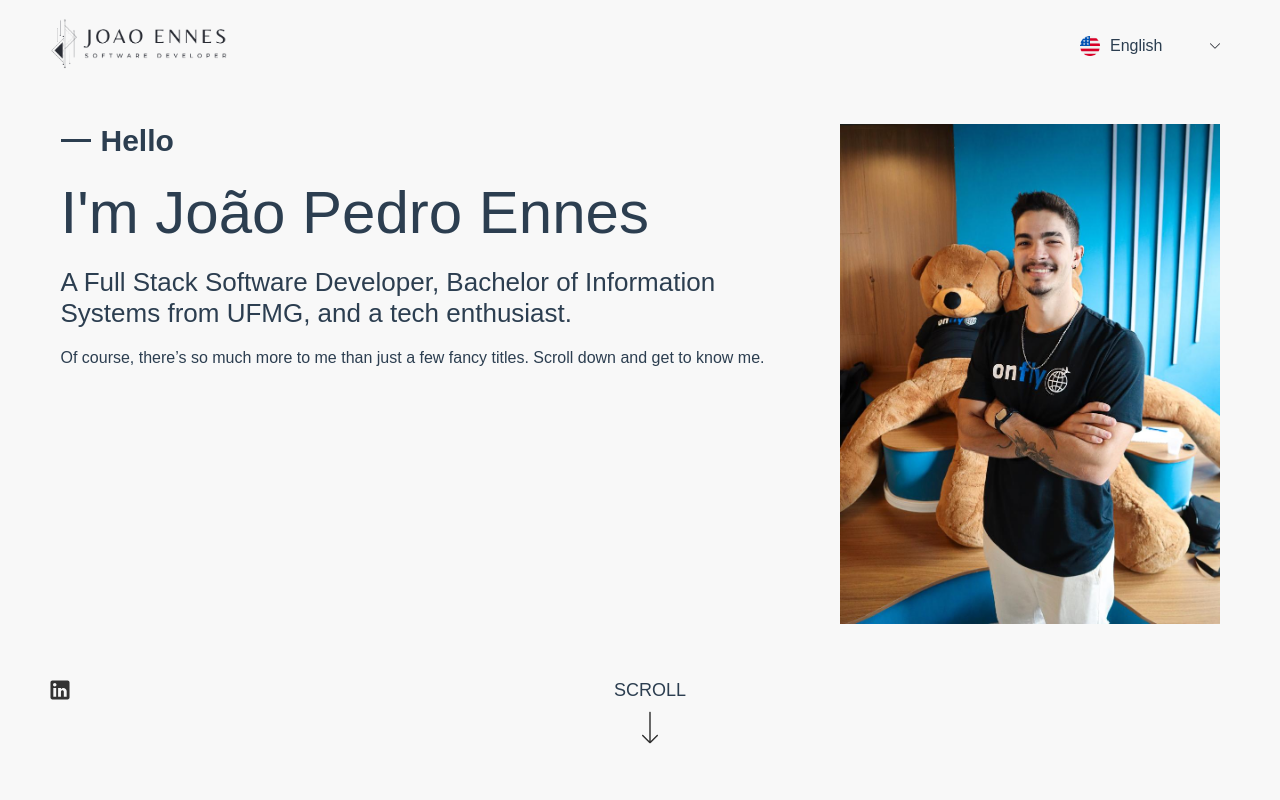
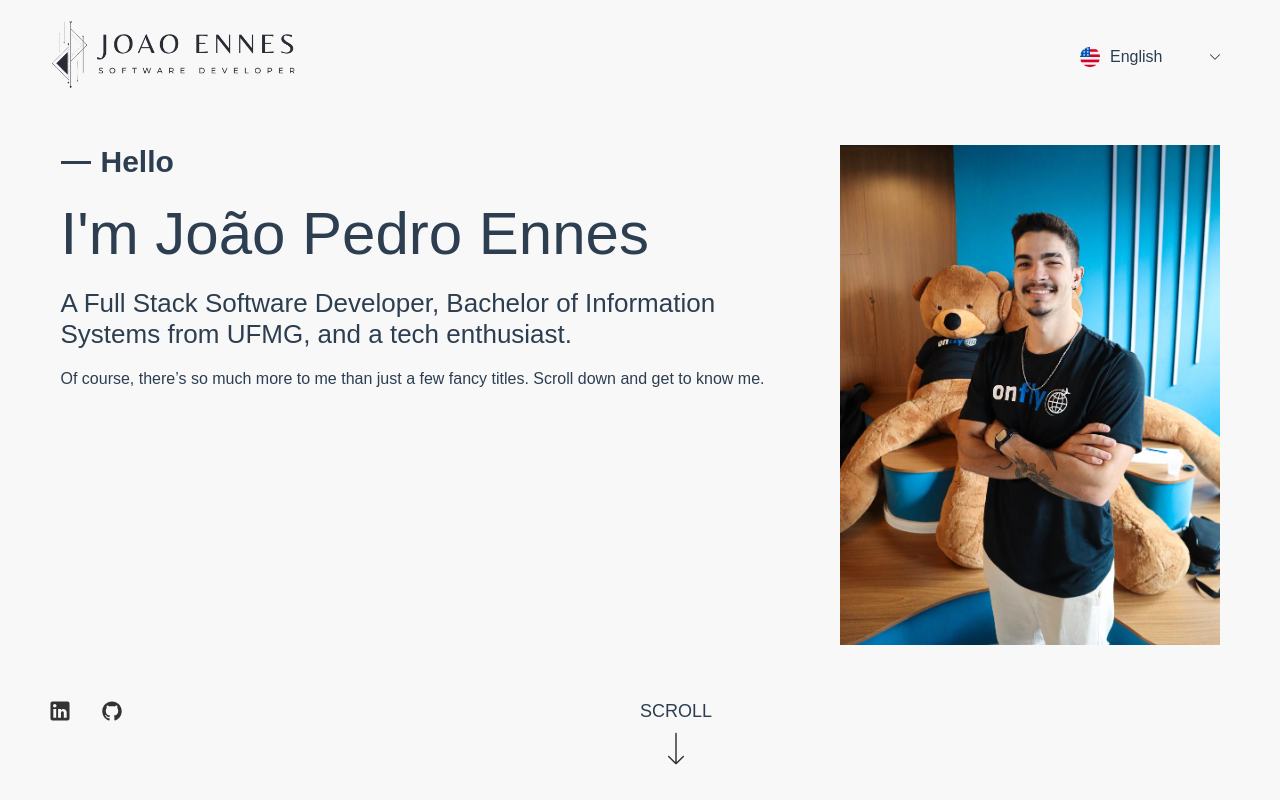
Before and after one commit to EnnesJp/portfolio, a Vue app: page / in a window 1280 px wide. Built offline with nearby package versions, Linux system fonts and the light colour scheme.

Commit message:
feat: add link to git and linkedin

```diff
--- a/src/components/base/TheHeader.vue
+++ b/src/components/base/TheHeader.vue
@@ -32,7 +32,7 @@ const { t } = useI18n()
 
   &__logo {
     img {
-      width: 180px;
+      width: 250px;
     }
   }
 
--- a/src/components/home/AboutSection.vue
+++ b/src/components/home/AboutSection.vue
@@ -26,7 +26,16 @@
 
     <div class="about-section-bottom">
       <div class="about-section-bottom__social-medias">
-        <img src="@assets/images/icons/linkedin.svg" alt="Linkedin" />
+        <img
+          src="@assets/images/icons/linkedin.svg"
+          alt="Linkedin"
+          @click="goToSocialMedia(LINKEDIN_URL)"
+        />
+        <img
+          src="@assets/images/icons/github.svg"
+          alt="Github"
+          @click="goToSocialMedia(GITHUB_URL)"
+        />
       </div>
 
       <div class="about-section-bottom__scroll">
@@ -45,6 +54,12 @@ import { Arrow } from '@components'
 import { useI18n } from 'vue-i18n'
 
 const { t } = useI18n()
+const LINKEDIN_URL = 'https://www.linkedin.com/in/joao-pedro-ennes/'
+const GITHUB_URL = 'https://github.com/EnnesJp'
+
+const goToSocialMedia = (url: string) => {
+  window.open(url, '_blank')
+}
 </script>
 
 <style scoped lang="scss">
@@ -118,6 +133,7 @@ const { t } = useI18n()
       gap: 32px;
 
       img {
+        cursor: pointer;
         width: 20px;
         height: 20px;
       }
```
Also changed, not shown: src/assets/images/icons/github.svg (added).
